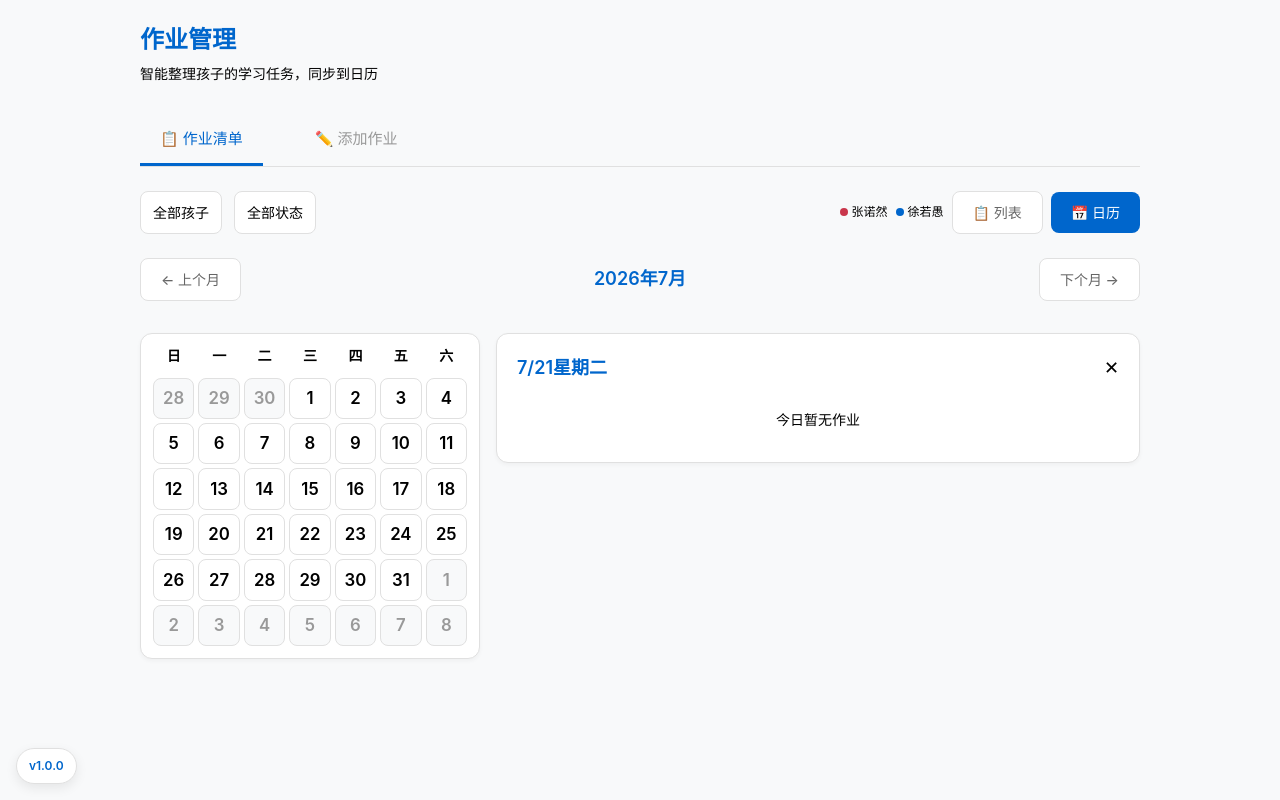
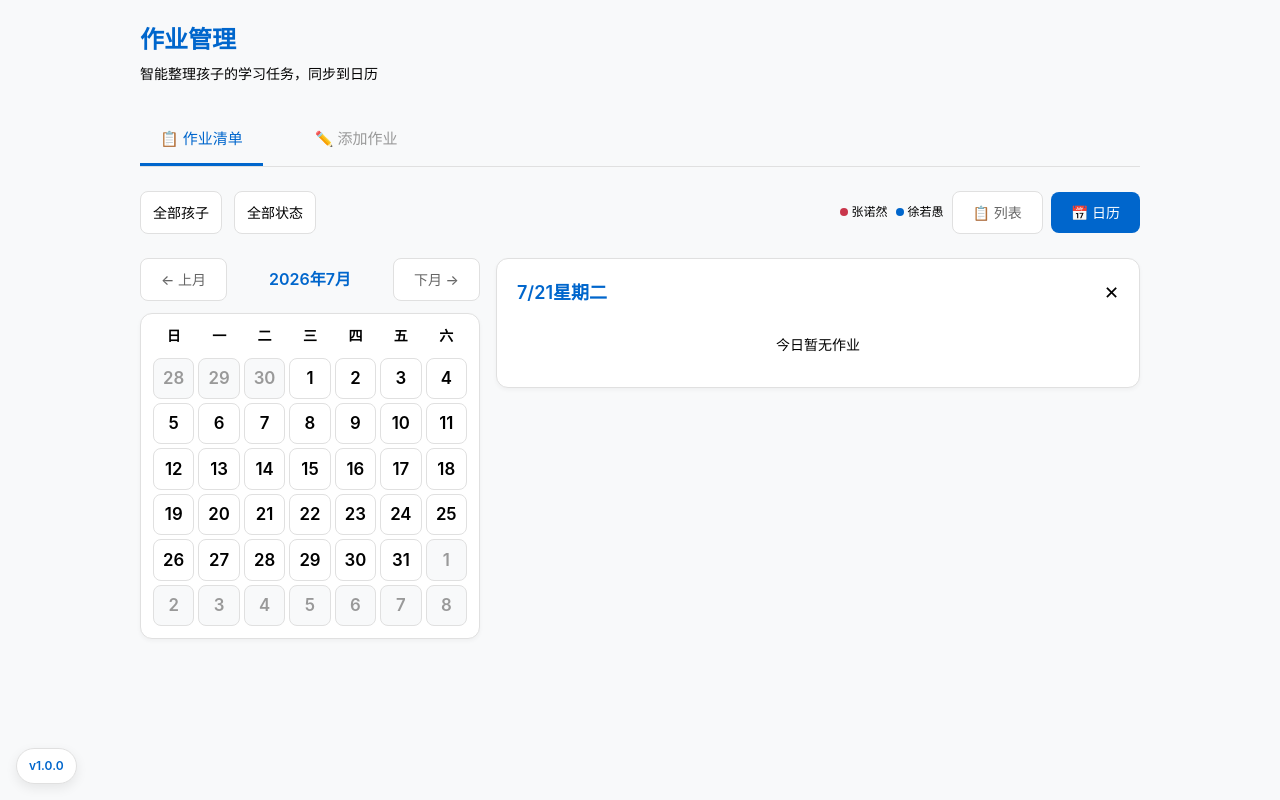
Before and after one commit to killerzhy-spec/kids-calendar, a Flask app: page / in a window 1280 px wide. Run offline with Flask 3, Linux system fonts and the light colour scheme; data that the repository does not hold is empty; some libraries are stand-ins or nearby versions.

Commit message:
Move month nav to top of calendar column, sticky calendar on scroll

```diff
--- a/templates/index.html
+++ b/templates/index.html
@@ -410,17 +410,18 @@
     </div>
 
     <!-- 日历视图 -->
-    <div id="calendar-view" class="hidden space-y-4">
-      <!-- 月份导航 -->
-      <div class="flex items-center justify-between">
-        <button class="btn-secondary" onclick="calPrevMonth()">← 上个月</button>
-        <h2 class="text-lg font-semibold text-primary" id="cal-month-title"></h2>
-        <button class="btn-secondary" onclick="calNextMonth()">下个月 →</button>
-      </div>
+    <div id="calendar-view" class="hidden">
+      <div class="flex flex-col lg:flex-row gap-4 items-start">
+        <!-- 日历（左，跟随滚动） -->
+        <div class="w-full lg:w-[340px] lg:flex-shrink-0 lg:sticky lg:top-4 space-y-3">
+          <!-- 月份导航（与日历等宽，置于顶部） -->
+          <div class="flex items-center justify-between gap-2">
+            <button class="btn-secondary whitespace-nowrap" onclick="calPrevMonth()">← 上月</button>
+            <h2 class="text-base font-semibold text-primary whitespace-nowrap" id="cal-month-title"></h2>
+            <button class="btn-secondary whitespace-nowrap" onclick="calNextMonth()">下月 →</button>
+          </div>
 
-      <div class="flex flex-col lg:flex-row gap-4 items-start">
-        <!-- 日历网格（左） -->
-        <div class="card-philips w-full lg:w-[340px] lg:flex-shrink-0" style="padding:12px">
+          <div class="card-philips" style="padding:12px">
           <!-- 周标题 -->
           <div class="grid grid-cols-7 gap-1 mb-3">
             <div class="text-center font-semibold text-secondary text-sm">日</div>
@@ -433,6 +434,7 @@
           </div>
           <!-- 日期格子 -->
           <div id="cal-grid" class="grid grid-cols-7 gap-1"></div>
+          </div>
         </div>
 
         <!-- 日期详情（右） -->
```
